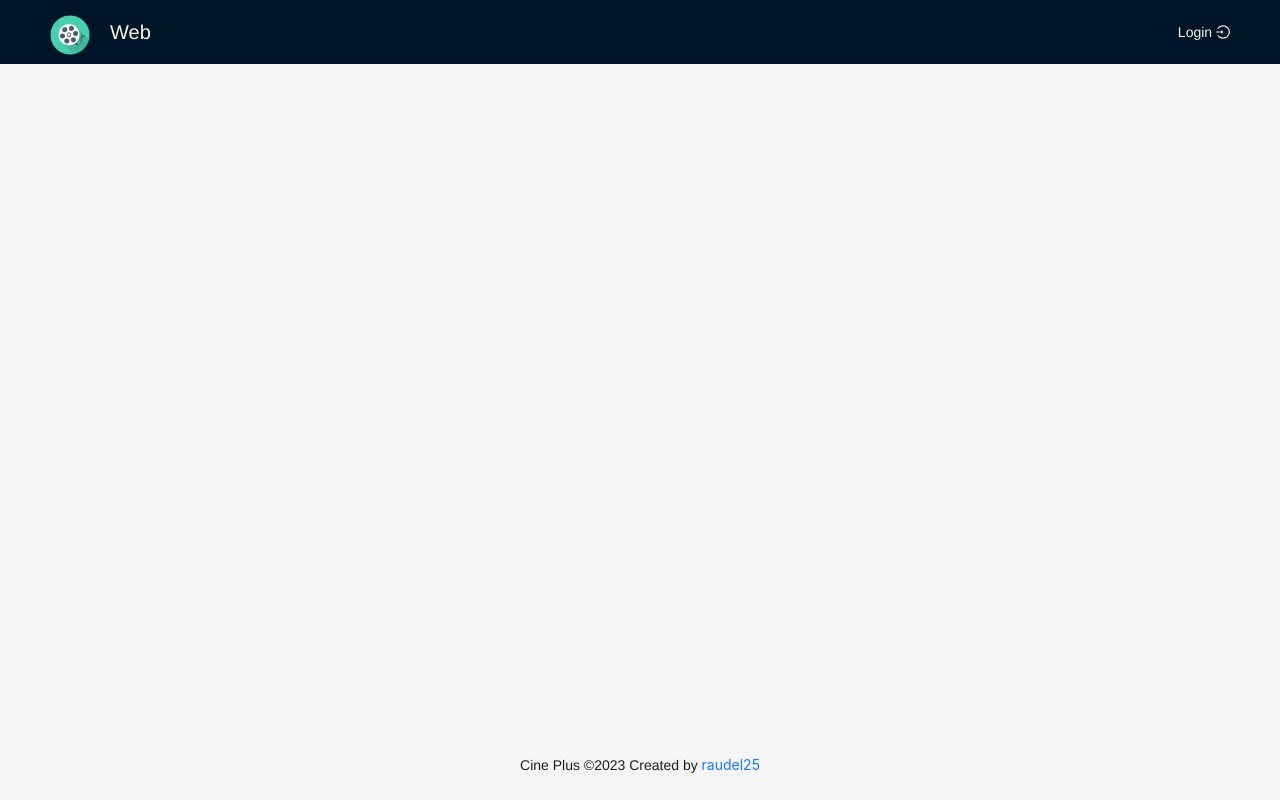
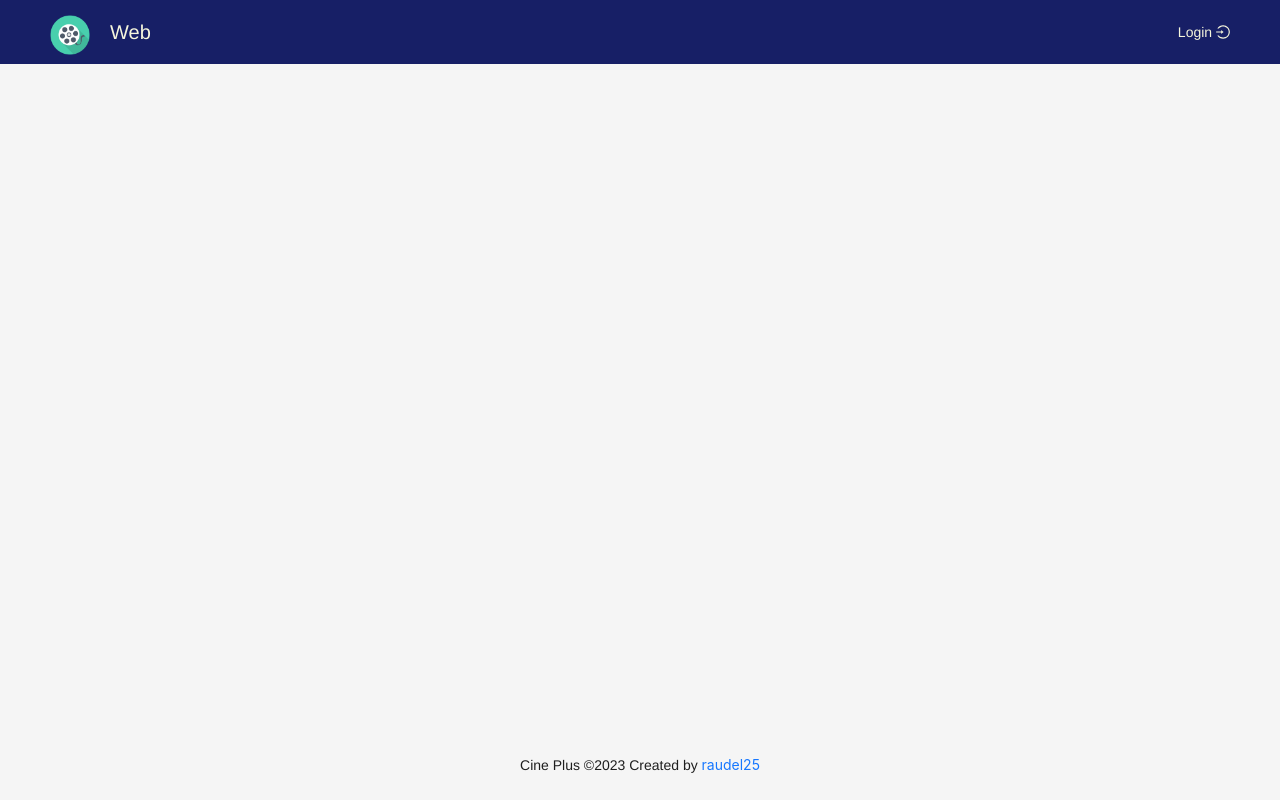
Before and after one commit to raudel25/Cine-Plus, a React (Create React App) app: page /web in a window 1280 px wide. Built offline with nearby package versions, Linux system fonts and the light colour scheme.

Commit message:
fix styles

```diff
--- a/src/layout/Header.tsx
+++ b/src/layout/Header.tsx
@@ -9,7 +9,6 @@ export interface MyHeaderProps {
 
 const MyHeader: FC<MyHeaderProps> = ({ user, home }) => {
   return (
-    <div className="layout-header">
     <Row justify="space-between">
       <Col>
         <Image width={"40px"} height={"40px"} src={"/assets/movie.png"} />
@@ -28,7 +27,6 @@ const MyHeader: FC<MyHeaderProps> = ({ user, home }) => {
         )}
       </Col>
     </Row>
-    </div>
   );
 };
 
--- a/src/routes/WebRoute.tsx
+++ b/src/routes/WebRoute.tsx
@@ -1,4 +1,4 @@
-import { Route, Routes } from "react-router-dom";
+import { Navigate, Route, Routes } from "react-router-dom";
 import Admin from "../pages/home/Admin";
 import Ticket from "../pages/home/Ticket";
 import User from "../pages/home/User";
@@ -11,7 +11,7 @@ import MyHeader from "../layout/Header";
 export const WebRouter = () => {
   return (
     <Layout className="layout">
-      <Header>
+      <Header className="layout-header">
         <MyHeader user={null} home={true} />
       </Header>
       <Content>
@@ -19,7 +19,8 @@ export const WebRouter = () => {
           <Route path="/admin" element={<Admin />}></Route>
           <Route path="/ticket" element={<Ticket />}></Route>
           <Route path="/user" element={<User />}></Route>
-          <Route path="*" element={<CinePlusWeb />}></Route>
+          <Route path="/web" element={<CinePlusWeb />}></Route>
+          <Route path="*" element={<Navigate to="/web" />}></Route>
         </Routes>
       </Content>
       <Footer>
--- a/src/styles/pages/_auth.scss
+++ b/src/styles/pages/_auth.scss
@@ -8,7 +8,7 @@
 
 .auth-box {
   width: 25%;
-  border: 2px solid cornflowerblue;
+  border: 2px solid #ccc;
   border-radius: 20px;
 }
 
--- a/src/styles/pages/_layout.scss
+++ b/src/styles/pages/_layout.scss
@@ -9,10 +9,11 @@
 .layout-header {
   width: 100%;
   color: beige;
+  align-items: center;
+  background-color: rgb(23, 31, 102);
 }
 
 .layout-header-title {
-  color: beige;
   margin-left: 20px;
   font-size: 20px;
 }
```
Lines whose indentation alone changed are shown as unchanged.
